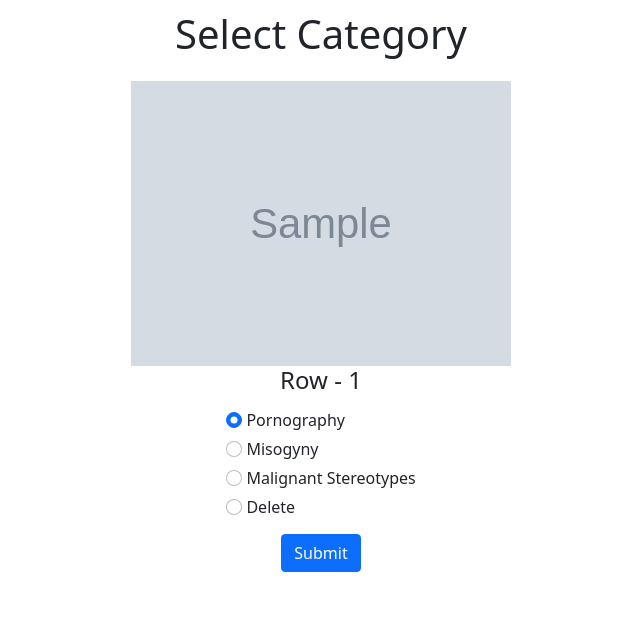
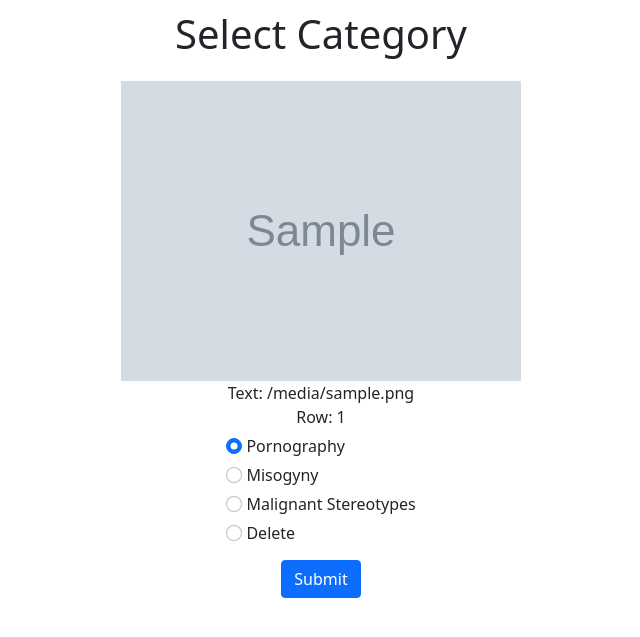
Before and after one commit to mdfahimrahman22/NSFW-Categorization-Django, a Django app: template templates/index.html in a window 1280 px wide. Shown: the top 637 px of the page, without its empty margins (319-959 px from the left). Run offline with Django 3.2, Linux system fonts and the light colour scheme; the template is opened without the code that fills it: most values are stand-ins (such as "Sample title", 1, 10 or a date in 2020); grey boxes marked "Sample" are stand-in pictures; parts of the project's set-up code (start-up, migrations or seed data) failed here and were passed over.

Commit message:
update local

```diff
--- a/templates/index.html
+++ b/templates/index.html
@@ -18,13 +18,14 @@
         max-height: 400px;
         height: auto;
         margin-top: 15px;
-        padding-left: 10px;
-        padding-right: 10px;
+
       }
       .main-div {
         margin-top: 10px;
         margin-bottom: 100px;
         text-align: center;
+        padding-left: 10px;
+        padding-right: 10px;
       }
       .submit-btn {
         margin-top: 15px;
@@ -62,6 +63,9 @@
       .round {
         border-radius: 50%;
       }
+      .text-align-l{
+        text-align: left;
+      }
     </style>
   </head>
   <body>
@@ -73,7 +77,12 @@
         class="responsive"
       />
 
-      <h4>Row - {{row_index}}</h4>
+      <div >
+          <p class="mb-0">Text: {{img_text}} </p>
+          <p class="mb-0">Row: {{row_index}}</p>
+      </div>
+
+
       <div class="d-flex flex-row justify-content-center">
         <form class="submit-form" method="POST">
           {% csrf_token %}
--- a/webapp/views.py
+++ b/webapp/views.py
@@ -10,10 +10,13 @@ def home(request):
 
     cell_img_url = 'D'+str(current_index)
     img_url = ws[cell_img_url].value
+    cell_text = 'E'+str(current_index)
+    img_text=ws[cell_text].value
 
     context = {
         'row_index': current_index,
-        'img_url': img_url
+        'img_url': img_url,
+        'img_text':img_text
     }
     if request.method == 'POST':
         cell_nsfw_category = 'K'+request.POST['row_index']
```
Also changed, not shown: db.sqlite3, 1 other file.
